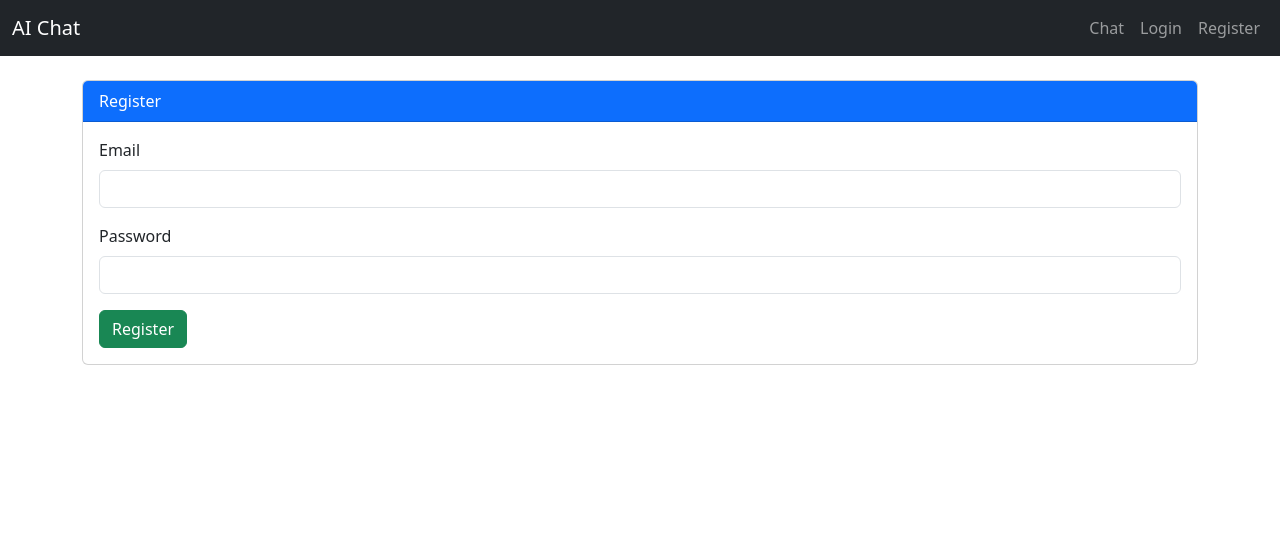
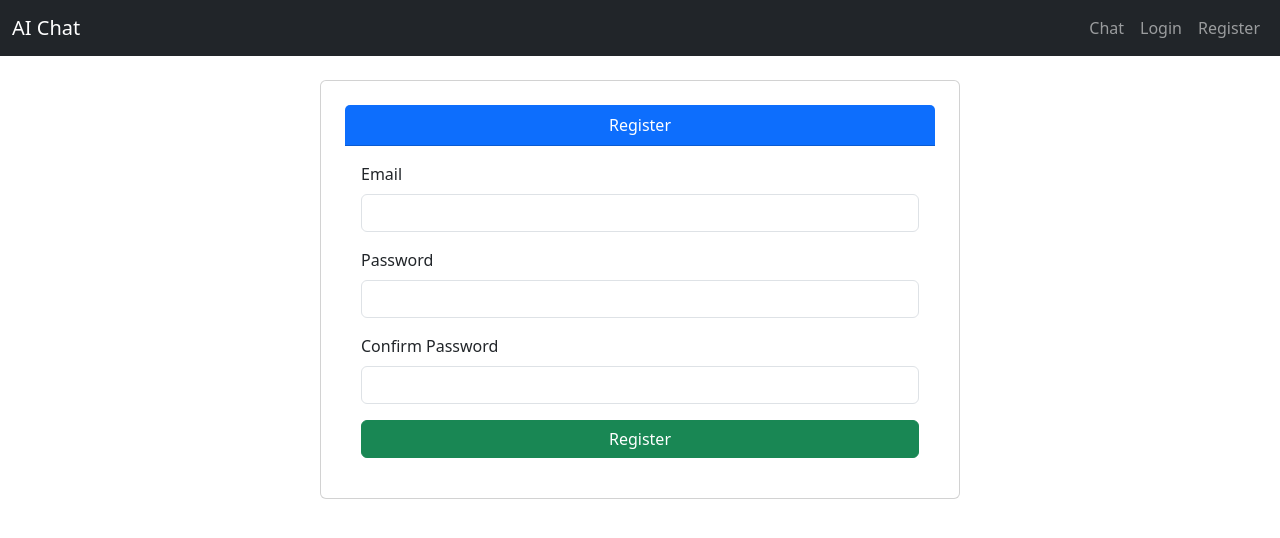
Before and after one commit to lunatic-bot/AIchatApp-React-FastAPI, a React (Vite) app in the folder frontend/ai-chat-app/: page /register in a window 1280 px wide. Shown: the top 538 px of the page. Built offline with nearby package versions, Linux system fonts and the light colour scheme.

Commit message:
Login and register FE

```diff
--- a/frontend/ai-chat-app/src/components/pages/LoginPage.jsx
+++ b/frontend/ai-chat-app/src/components/pages/LoginPage.jsx
@@ -8,14 +8,16 @@ const LoginPage = () => {
 
   const handleLogin = (e) => {
     e.preventDefault();
-    console.log("Logging in:", email, password);
-    navigate("/chat"); // Redirect to Chat after login
+    console.log("Logging in:", email);
+    navigate("/chat");
   };
 
   return (
-    <div className="container mt-4">
-      <div className="card">
-        <div className="card-header bg-primary text-white">Login</div>
+    <div className="d-flex justify-content-center mt-4 vh-60">
+      <div className="card w-50 p-4">
+        <div className="card-header bg-primary text-white text-center">
+          Login
+        </div>
         <div className="card-body">
           <form onSubmit={handleLogin}>
             <div className="mb-3">
@@ -38,7 +40,8 @@ const LoginPage = () => {
                 required
               />
             </div>
-            <button type="submit" className="btn btn-primary">
+
+            <button type="submit" className="btn btn-primary w-100">
               Login
             </button>
           </form>
--- a/frontend/ai-chat-app/src/components/pages/RegisterPage.jsx
+++ b/frontend/ai-chat-app/src/components/pages/RegisterPage.jsx
@@ -4,18 +4,29 @@ import { useNavigate } from "react-router-dom";
 const RegisterPage = () => {
   const [email, setEmail] = useState("");
   const [password, setPassword] = useState("");
+  const [confirmPassword, setConfirmPassword] = useState("");
+  const [error, setError] = useState("");
   const navigate = useNavigate();
 
   const handleRegister = (e) => {
     e.preventDefault();
+
+    if (password !== confirmPassword) {
+      setError("Passwords do not match!");
+      return;
+    }
+
+    setError(""); // Clear previous error
     console.log("Registering:", email, password);
     navigate("/chat"); // Redirect to Chat after registration
   };
 
   return (
-    <div className="container mt-4">
-      <div className="card">
-        <div className="card-header bg-primary text-white">Register</div>
+    <div className="d-flex justify-content-center mt-4 vh-60">
+      <div className="card w-50 p-4">
+        <div className="card-header bg-primary text-white text-center">
+          Register
+        </div>
         <div className="card-body">
           <form onSubmit={handleRegister}>
             <div className="mb-3">
@@ -38,7 +49,20 @@ const RegisterPage = () => {
                 required
               />
             </div>
-            <button type="submit" className="btn btn-success">
+            <div className="mb-3">
+              <label className="form-label">Confirm Password</label>
+              <input
+                type="password"
+                className="form-control"
+                value={confirmPassword}
+                onChange={(e) => setConfirmPassword(e.target.value)}
+                required
+              />
+            </div>
+
+            {error && <div className="alert alert-danger">{error}</div>}
+
+            <button type="submit" className="btn btn-success w-100">
               Register
             </button>
           </form>
```
